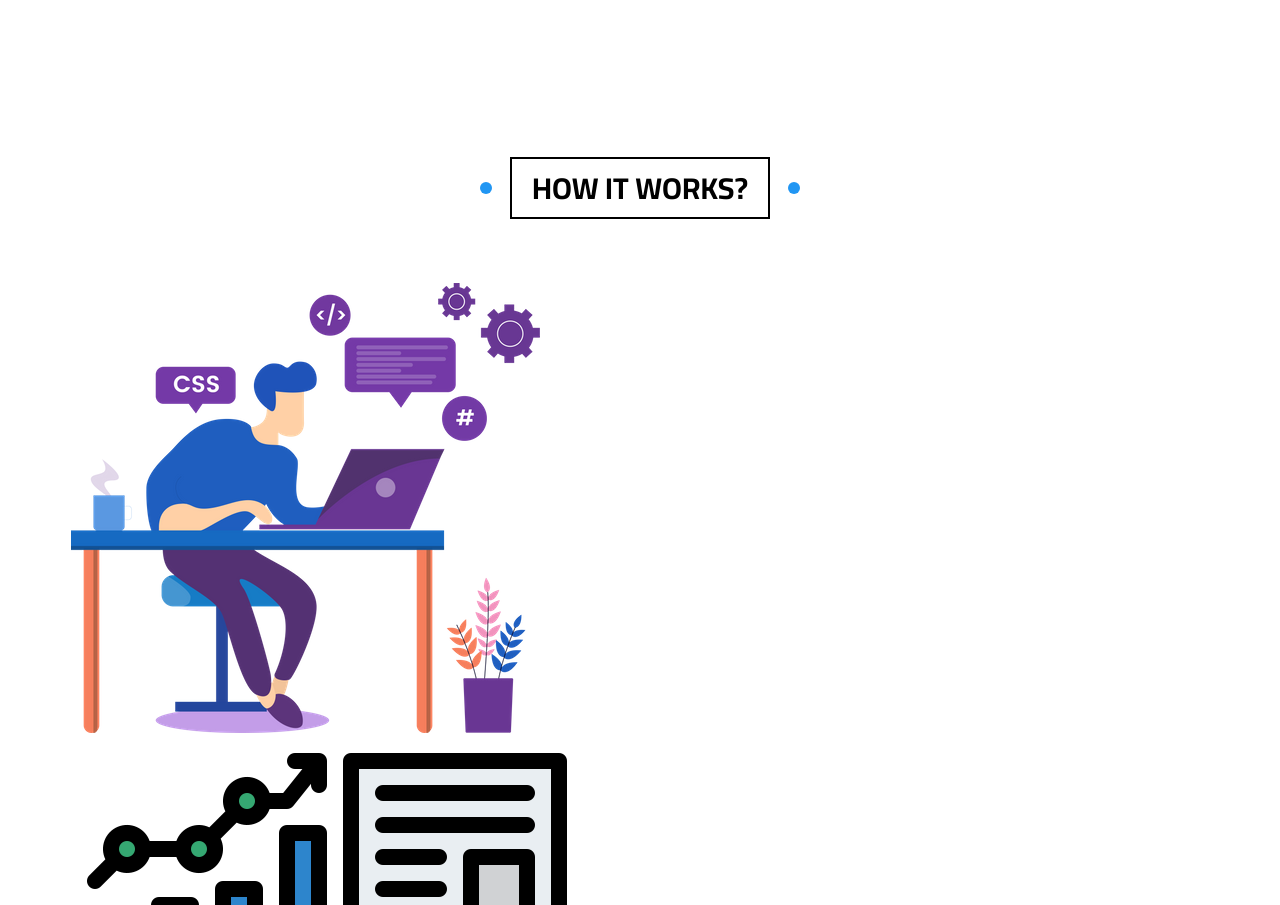
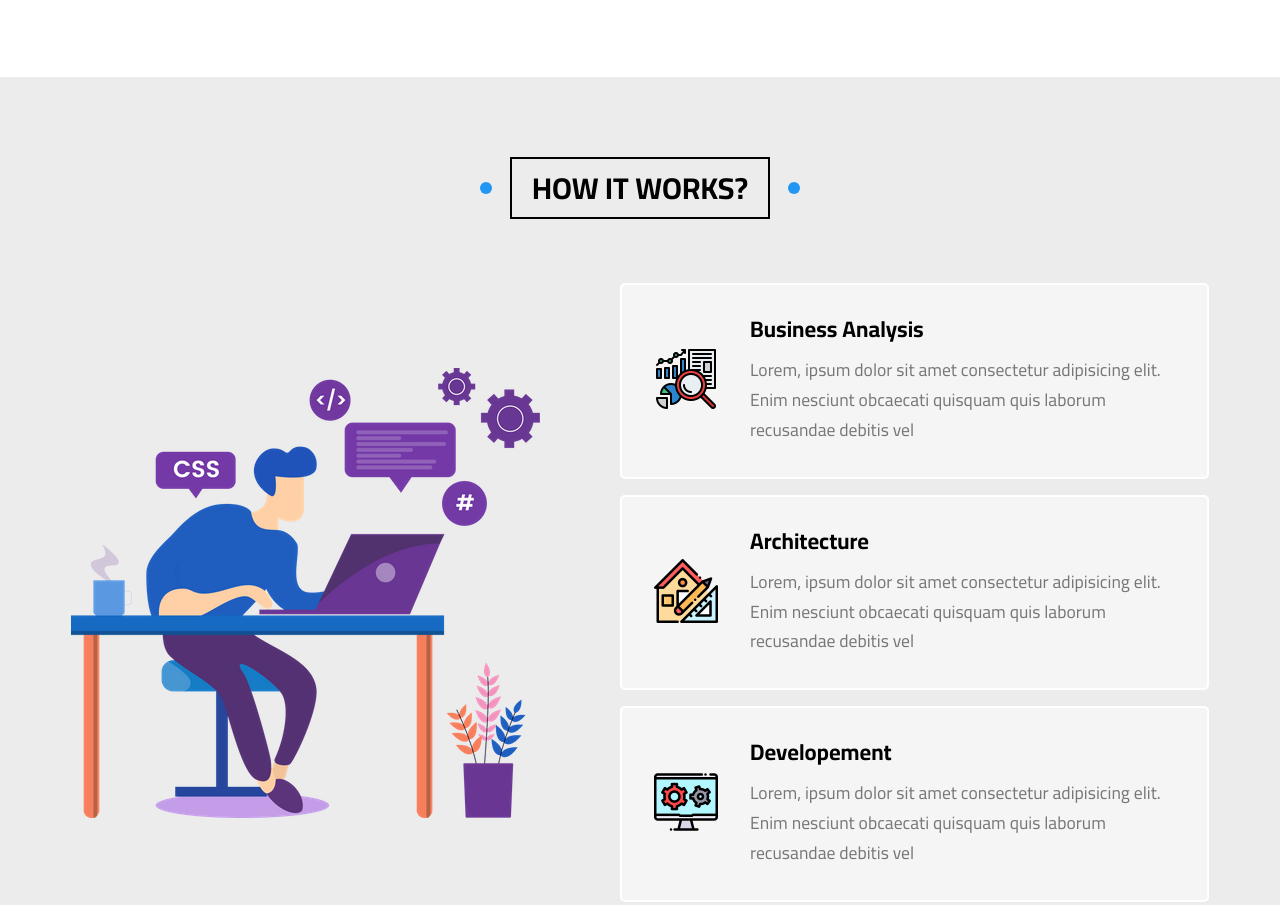
Before and after one commit to loayalsaid1/El-Zero-World-Landing-Page, a plain HTML site: page index.html in a window 1280 px wide. Shown: the part 7645-8550 px from the top of the page. Drawn offline with Linux system fonts and the light colour scheme.

Commit message:
Style the How It Works section

```diff
--- a/styles/main.css
+++ b/styles/main.css
@@ -1002,3 +1002,53 @@ header .mega-menu .links a i {
 	);
 }
 /* End Our Skills */
+/* Start How It Works? */
+.work-steps {
+	background-color: var(--sections-main-background);
+}
+
+.work-steps .container,
+.work-steps .info ,
+.work-steps .step {
+	display: flex;
+	align-items: center;
+}
+
+.work-steps .container {
+	gap: var(--space-3xl);
+}
+
+.work-steps .info {
+	flex-direction: column;
+	gap: var(--space-base);
+
+	flex: 1;
+}
+
+.work-steps .step {
+	gap: var(--space-lg);
+
+	padding: var(--space-lg);
+	border-radius: 5px;
+	border: 2px solid white;
+
+	background-color: #f6f5f5;
+}
+
+.work-steps .step h3 {
+	margin-bottom: var(--space-m);
+
+	font-size: 1.4rem;
+}
+
+.work-steps .step p {
+	color: var(--text-light-grey);
+	font-size: 1.1rem;
+	line-height: 1.7;
+}
+
+.work-steps .info .image {
+	flex: 0 0 64px;
+}
+
+/* End How It Works? */
```
